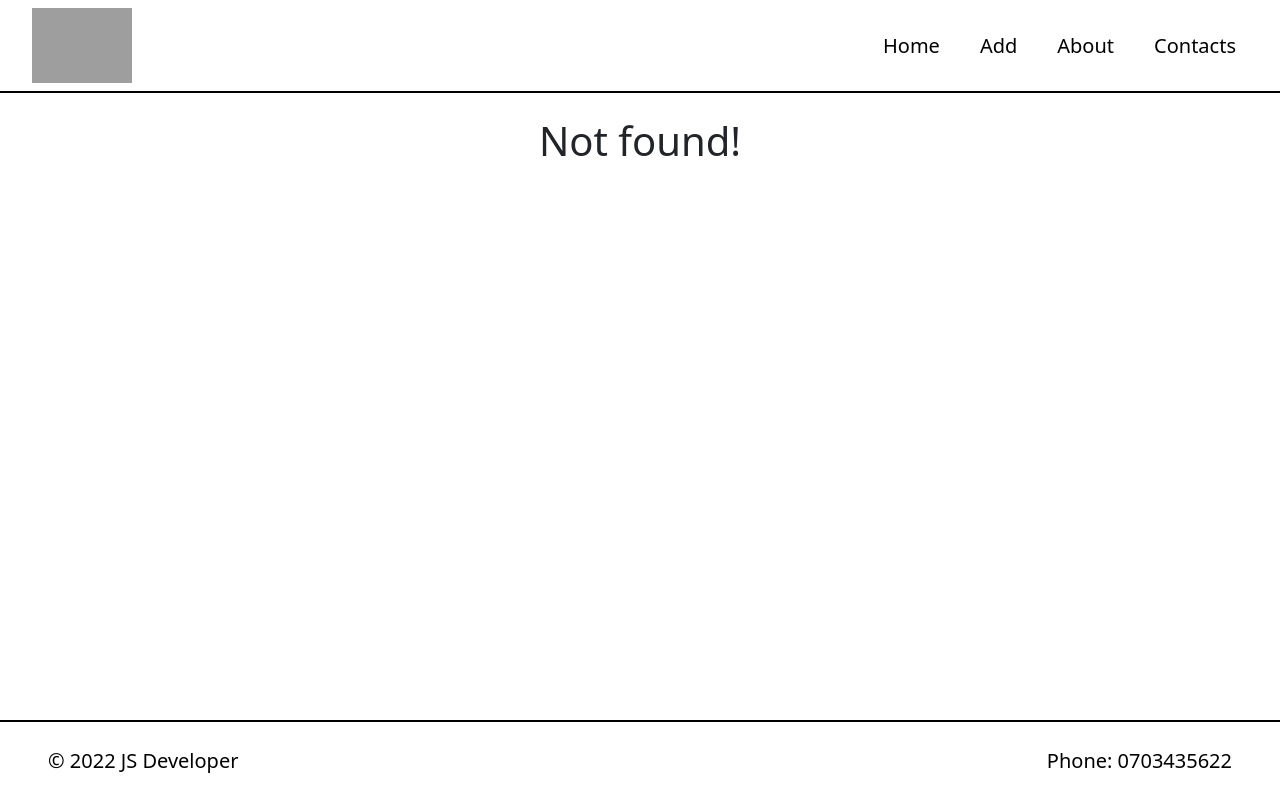
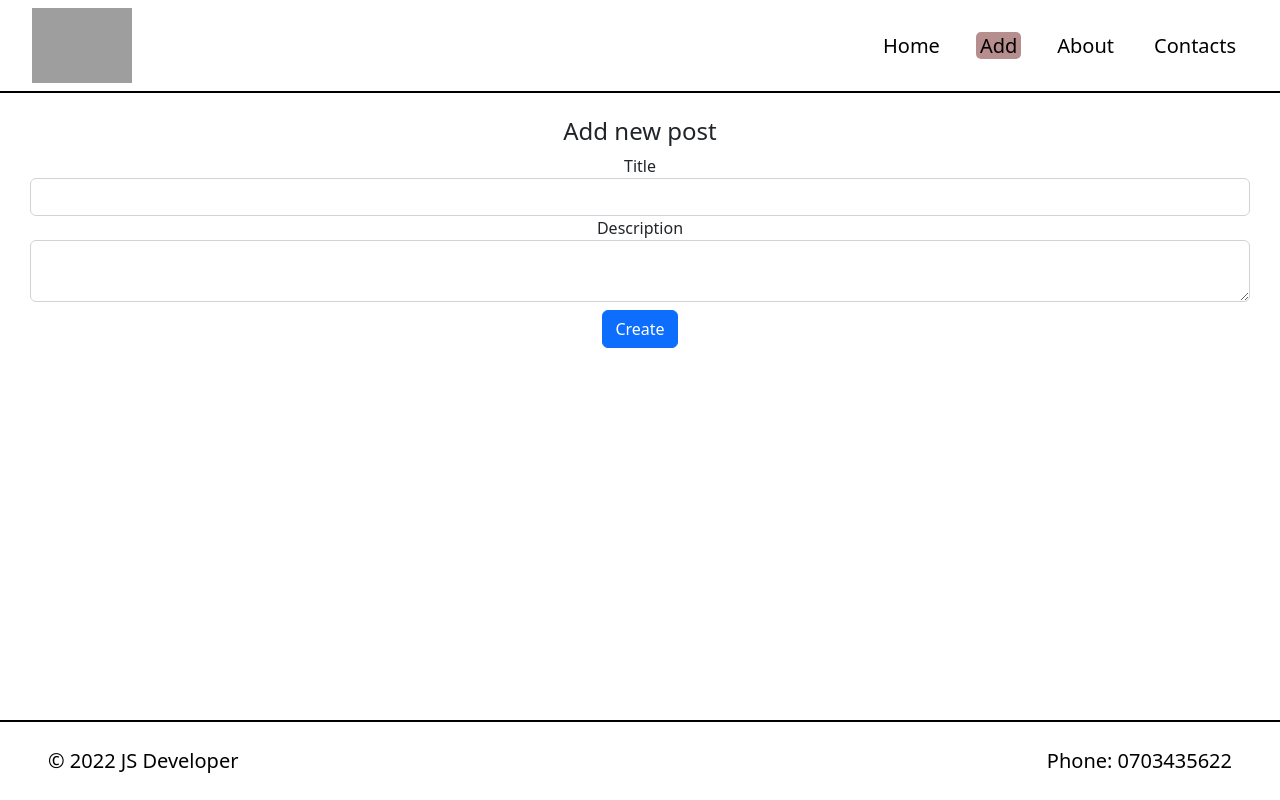
Before and after one commit to Nurdamir/hw63, a React (Create React App) app: page /posts/add in a window 1280 px wide. Before the commit this address had no page. Built offline with nearby package versions, Linux system fonts and the light colour scheme; grey boxes are pictures that could not be loaded.

Commit message:
Создан компонент PostForm.tsx. Этот компонент изпользую для добавления поста и при редактировании. Из App.tsx удалил логику там оставил только Routes.

```diff
--- a/src/App.tsx
+++ b/src/App.tsx
@@ -2,11 +2,14 @@ import React from 'react';
 import './App.css';
 import Footer from "./components/Footer/Footer";
 import Navbar from "./components/Navbar/Navbar";
-import {Routes, Route} from "react-router-dom";
+import {Route, Routes} from "react-router-dom";
 import Home from "./containers/Home/Home";
 import About from "./containers/About/About";
 import Contacts from "./containers/Contacts/Contacts";
 import Add from "./containers/Add/Add";
+import FullPost from "./components/FullPost/FullPost";
+import OnePost from "./containers/OnePost/OnePost";
+import AddForm from "./components/AddForm/AddForm";
 
 function App() {
   return (
@@ -19,7 +22,15 @@ function App() {
           <Route path="/" element={(
             <Home/>
           )}/>
-          <Route path={"/add"} element={(
+          <Route path={"/posts/add"} element={(
+            <AddForm/>
+          )}/>
+
+          <Route path="/post/:id" element={(
+            <OnePost/>
+          )}/>
+
+          <Route path="/post/:id/edit" element={(
             <Add/>
           )}/>
 
--- /dev/null
+++ b/src/axiosApi.ts
@@ -0,0 +1,7 @@
+import axios from "axios";
+
+const axiosApi = axios.create({
+  baseURL: 'https://nurakmatalievjs17-default-rtdb.europe-west1.firebasedatabase.app/'
+});
+
+export default axiosApi;
--- /dev/null
+++ b/src/components/AddForm/AddForm.tsx
@@ -0,0 +1,25 @@
+import React from 'react';
+import {PostApi} from "../../types";
+import PostForm from "../PostForm/PostForm";
+import axiosApi from "../../axiosApi";
+
+const AddForm = () => {
+
+  const updatePost = async (post: PostApi) => {
+    try {
+      await axiosApi.put('/posts.json', post);
+
+    } finally {
+
+    }
+  };
+
+
+  return (
+    <>
+      <PostForm onSubmitForm={(post: PostApi) => updatePost(post)}/>
+    </>
+  );
+};
+
+export default AddForm;
--- /dev/null
+++ b/src/components/FullPost/FullPost.tsx
@@ -0,0 +1,23 @@
+import React, {useState} from 'react';
+import {Post, PostApi} from "../../types";
+
+interface Props {
+  post: PostApi;
+  onRemoveBtn: React.MouseEventHandler;
+  onEditBtn: React.MouseEventHandler;
+}
+
+const FullPost: React.FC<Props> = ({post, onRemoveBtn, onEditBtn}) => {
+
+  return (
+    <div>
+      <p>{post.title}</p>
+      <p>{post.dateTime}</p>
+      <p>{post.description}</p>
+      <button className="btn btn-primary" onClick={onEditBtn}>Edit post</button>
+      <button className="btn btn-warning" onClick={onRemoveBtn}>Remove</button>
+    </div>
+  );
+};
+
+export default FullPost;
--- a/src/components/Navbar/Navbar.tsx
+++ b/src/components/Navbar/Navbar.tsx
@@ -5,7 +5,7 @@ import './NavBar.css';
 const Navbar: React.FC = () => {
   const [navItems] = useState([
     {name: 'Home', route: '/'},
-    {name: 'Add', route: '/add'},
+    {name: 'Add', route: '/posts/add'},
     {name: 'About', route: '/about'},
     {name: 'Contacts', route: '/contacts'},
   ]);
--- /dev/null
+++ b/src/components/Post/PostItem.tsx
@@ -0,0 +1,36 @@
+import React from 'react';
+
+interface Props {
+  date: string;
+  title: string;
+  onClick: React.MouseEventHandler;
+}
+
+
+const PostItem: React.FC<Props> = ({date, title, onClick}) => {
+  return (
+    <div className="Post">
+      <p>Created on: {date}</p>
+      <h3>{title}</h3>
+      <button
+        onClick={onClick}
+      >
+        Read more
+      </button>
+    </div>
+  );
+};
+
+export default PostItem;
+
+
+
+
+
+
+// const PostItem = ({date, title, onClick}) => {
+//
+//   return (
+
+//   );
+// };
--- a/src/components/PostForm/PostForm.tsx
+++ b/src/components/PostForm/PostForm.tsx
@@ -1,10 +1,103 @@
-import React from 'react';
+import React, {useCallback, useEffect, useState} from 'react';
+import {Post, PostApi} from "../../types";
+import {useNavigate, useParams} from "react-router-dom";
+import AxiosApi from "../../axiosApi";
 
-const PostForm = () => {
+interface Props {
+  onSubmitForm: (post: PostApi) => void;
+  existingPost?: PostApi;
+}
+
+const PostForm: React.FC<Props> = ({onSubmitForm, existingPost}) => {
+  const {id} = useParams();
+  const navigate = useNavigate();
+
+  const initialState = existingPost ? {
+    ...existingPost,
+  } : {
+    title: '',
+    description: '',
+    dateTime: '',
+  }
+
+  const [post, setPost] = useState<PostApi>(initialState);
+
+  // const fetchData = useCallback(async () => {
+  //   try {
+  //     const responsePost = await AxiosApi.get<Post>('/posts/' + id + '.json');
+  //     if (responsePost.data !== null) {
+  //       setPost(responsePost.data)
+  //     }
+  //   } finally {
+  //
+  //   }
+  // }, []);
+  //
+  // useEffect(() => {
+  //   fetchData().catch(console.error)
+  // }, [fetchData]);
+
+
+
+
+  const onPostChange = (e: React.ChangeEvent<HTMLInputElement | HTMLTextAreaElement>) => {
+    const {name, value} = e.target;
+    const dateTime = new Date().toString();
+    setPost(prev => ({...prev, [name]: value, dateTime}));
+  };
+
+  const onFormSubmit = async (e: React.FormEvent) => {
+    e.preventDefault();
+
+    if (id) {
+      try {
+        await AxiosApi.put('/posts/' + id + '.json', post)
+      } finally {
+        navigate('/');
+      }
+    } else {
+      try {
+        await AxiosApi.post('/posts.json', post);
+      } finally {
+        navigate('/');
+      }
+    }
+    //
+    // console.log(post);
+    //
+    //
+    // onSubmitForm(post);
+  };
+
+
   return (
-    <div>
-
-    </div>
+    <form onSubmit={onFormSubmit}>
+      <h4>{existingPost ? 'Edit post' : 'Add new post'}</h4>
+      <div className="form-group">
+        <label htmlFor="title">Title</label>
+        <input
+          id="title"
+          name="title"
+          type="text"
+          className="form-control"
+          value={post.title}
+          onChange={onPostChange}
+        />
+      </div>
+      <div className="form-group">
+        <label htmlFor="description">Description</label>
+        <textarea
+          name="description"
+          id="description"
+          className="form-control"
+          value={post.description}
+          onChange={onPostChange}
+        />
+      </div>
+      <button type="submit" className="btn btn-primary mt-2">
+        {existingPost ? 'Update' : 'Create'}
+      </button>
+    </form>
   );
 };
 
--- /dev/null
+++ b/src/components/Spinner/Spinner.tsx
@@ -0,0 +1,11 @@
+import React from 'react';
+
+const Spinner = () => {
+  return (
+    <div className="spinner-border text-primary" role="status">
+      <span className="visually-hidden">Loading...</span>
+    </div>
+  );
+};
+
+export default Spinner;
--- a/src/containers/Add/Add.tsx
+++ b/src/containers/Add/Add.tsx
@@ -1,9 +1,52 @@
-import React from 'react';
+import React, {useCallback, useEffect, useState} from 'react';
+import PostForm from "../../components/PostForm/PostForm";
+import {Post, PostApi} from "../../types";
+import {useNavigate, useParams} from "react-router-dom";
+import axiosApi from "../../axiosApi";
 
 const Add = () => {
+  const {id} = useParams();
+
+  const [existingPost, setExistingPost] = useState<Post | null>(null);
+
+  const fetchOnePost = useCallback(async (id: string) => {
+    try {
+      const postResponse = await axiosApi.get<Post>('/posts/' + id + '.json');
+      setExistingPost(postResponse.data);
+    } finally {
+
+    }
+  }, []);
+
+  useEffect(() => {
+    if (id) {
+      fetchOnePost(id).catch(console.error);
+    }
+  }, [id, fetchOnePost]);
+
+  const createPost = async (post: PostApi) => {
+    try {
+      await axiosApi.post('/posts.json', post);
+
+    } finally {
+
+    }
+  };
+
+
+
+
+  console.log(existingPost);
+
+
+
   return (
-    <div>
-      This is Add-Form
+    <div className="row mt-2">
+      <div className="col">
+        {existingPost && (
+          <PostForm onSubmitForm={(post: PostApi) => createPost(post)} existingPost={existingPost!}/>)}
+
+      </div>
     </div>
   );
 };
--- a/src/containers/Home/Home.tsx
+++ b/src/containers/Home/Home.tsx
@@ -1,9 +1,55 @@
-import React from 'react';
+import React, {useCallback, useEffect, useState} from 'react';
+import {Post, PostList} from "../../types";
+import Spinner from "../../components/Spinner/Spinner";
+import PostItem from "../../components/Post/PostItem";
+import {useLocation, useNavigate} from "react-router-dom";
+import axiosApi from "../../axiosApi";
 
 const Home = () => {
+  const [posts, setPosts] = useState<Post[]>([]);
+  const [loading, setLoading] = useState(false);
+  const location = useLocation();
+  const navigate = useNavigate();
+
+
+  const fetchPosts = useCallback(async () => {
+    try {
+      setLoading(true);
+      const postsResponse = await axiosApi.get<PostList>('/posts.json');
+
+      const posts = Object.keys(postsResponse.data).map(key => {
+        const dish = postsResponse.data[key];
+        dish.id = key;
+        return dish;
+      });
+
+      setPosts(posts);
+    } finally {
+      setLoading(false);
+    }
+  }, []);
+
+
+  useEffect(() => {
+    if (location.pathname === '/') {
+      void fetchPosts();
+    }
+  }, [fetchPosts, location]);
+
+  const onBtnReadMoreClick = (id: string) => {
+    navigate('/post/' + id);
+  }
+
+
   return (
-    <div>
-      This is Home
+    <div className="row mt-2">
+      <div className="col-7">
+        {loading ? <Spinner/> : (
+          posts.map((post) => (
+              <PostItem key={Math.random()} date={post.dateTime} title={post.title} onClick={() => onBtnReadMoreClick(post.id)}/>
+            ))
+        )}
+      </div>
     </div>
   );
 };
--- /dev/null
+++ b/src/containers/OnePost/OnePost.tsx
@@ -0,0 +1,64 @@
+import React, {useCallback, useEffect, useState} from 'react';
+import {useNavigate, useParams} from "react-router-dom";
+import axiosApi from "../../axiosApi";
+import FullPost from "../../components/FullPost/FullPost";
+import {PostApi} from "../../types";
+
+const OnePost = () => {
+  const {id} = useParams();
+  const navigate = useNavigate();
+  const [post, setPost] = useState<PostApi>({
+    title: '',
+    description: '',
+    dateTime: '',
+  });
+
+  const fetchOnePost = useCallback(async (id: string) => {
+    try {
+      const postResponse = await axiosApi.get<PostApi>('/posts/' + id + '.json');
+      setPost(postResponse.data);
+    } finally {
+
+    }
+  }, []);
+
+  useEffect(() => {
+    if (id) {
+      fetchOnePost(id).catch(console.error);
+    }
+  }, [id, fetchOnePost]);
+
+  const updatePost = async (id: string) => {
+    try {
+      navigate('/post/' + id + '/edit');
+    } finally {
+
+    }
+  };
+
+  const onRemovePost = async (id: string) => {
+    try {
+      await axiosApi.delete('/posts/' + id + '.json');
+      navigate('/');
+    } finally {
+      navigate('/');
+    }
+  }
+
+
+
+  return (
+    <div className="row mt-2">
+      <div className="col">
+        {<FullPost post={post} onRemoveBtn={() => onRemovePost(id!)} onEditBtn={() => updatePost(id!)}/>}
+
+        {/*{post && (*/}
+        {/*  <PostForm onSubmit={} existingPost={post}/>*/}
+        {/*)}*/}
+
+      </div>
+    </div>
+);
+};
+
+export default OnePost;
```
Also changed, not shown: src/types.d.ts (added, +12 -0 lines), 1 other file (tests, documents, lock files or other folders).
